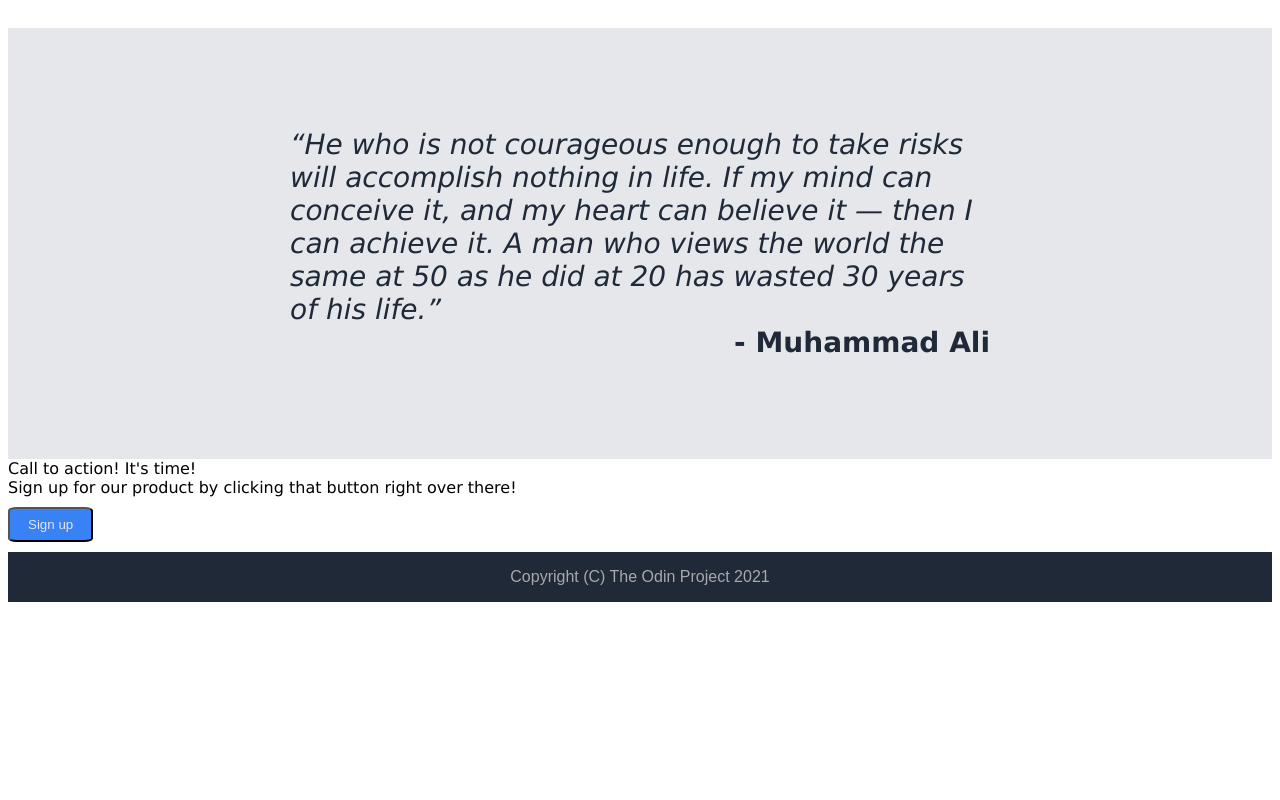
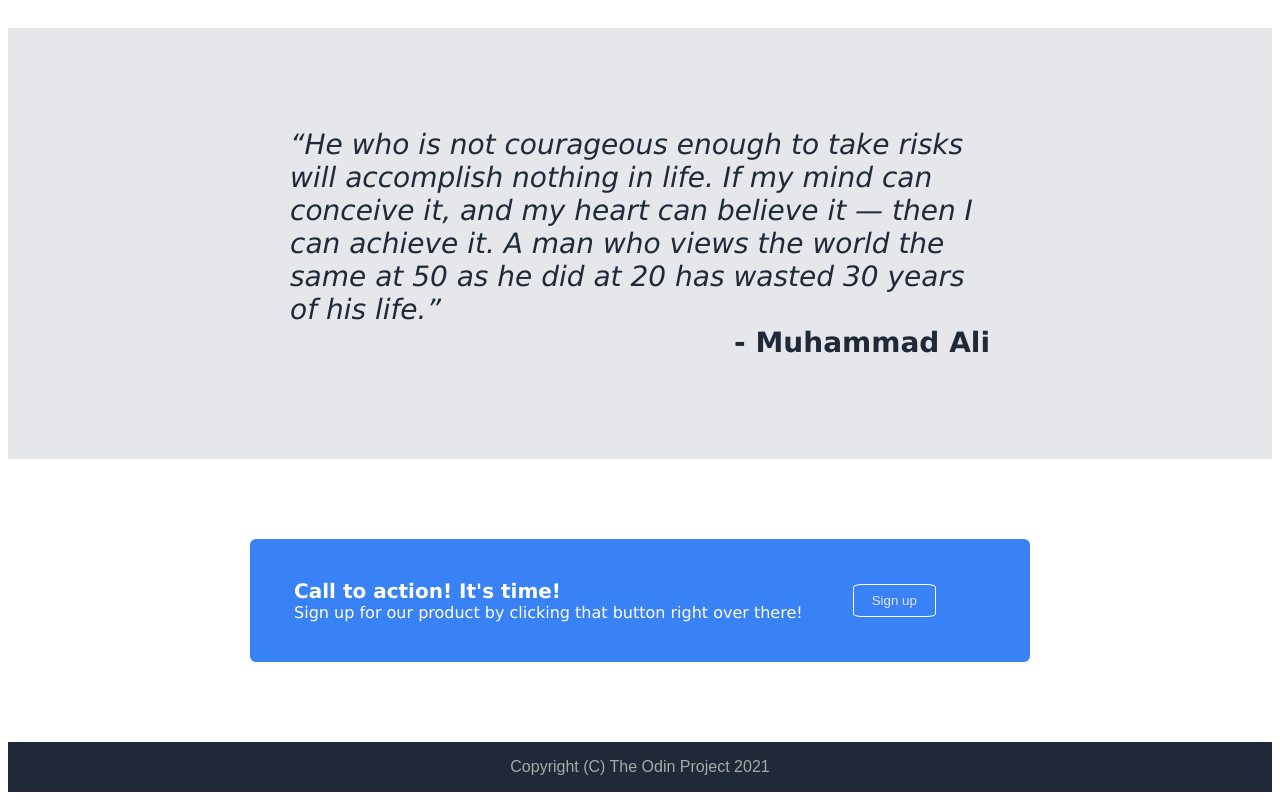
Before and after one commit to Sardasama/odin-landing-page, a plain HTML site: page index.html in a window 1280 px wide. Shown: the part 925-1725 px from the top of the page. Before the commit the page ends 1535 px from the top, so only its background shows below. Drawn offline with Linux system fonts and the light colour scheme.

Commit message:
Update style.css
add call to action

```diff
--- a/style.css
+++ b/style.css
@@ -140,3 +140,35 @@ button {
   justify-content:right;
   align-self:center;
 }
+
+.call{
+  display:flex;
+  justify-content:center;
+  align-items:center;
+  border-radius:6px;
+  background-color:#3882F6;
+  width:700px;
+  margin:80px;
+  padding:40px;
+  color:white;
+}
+
+.call-title{
+  font-weight:bold;
+  font-size:20px;
+}
+
+.call-panel{
+  display:flex;
+  justify-content:center;
+}
+
+.call-text{
+  font-weight:100;
+  font-size:16px;
+}
+
+.call-button{
+  margin:0px 50px;
+  border:white solid 1px;
+}
```
